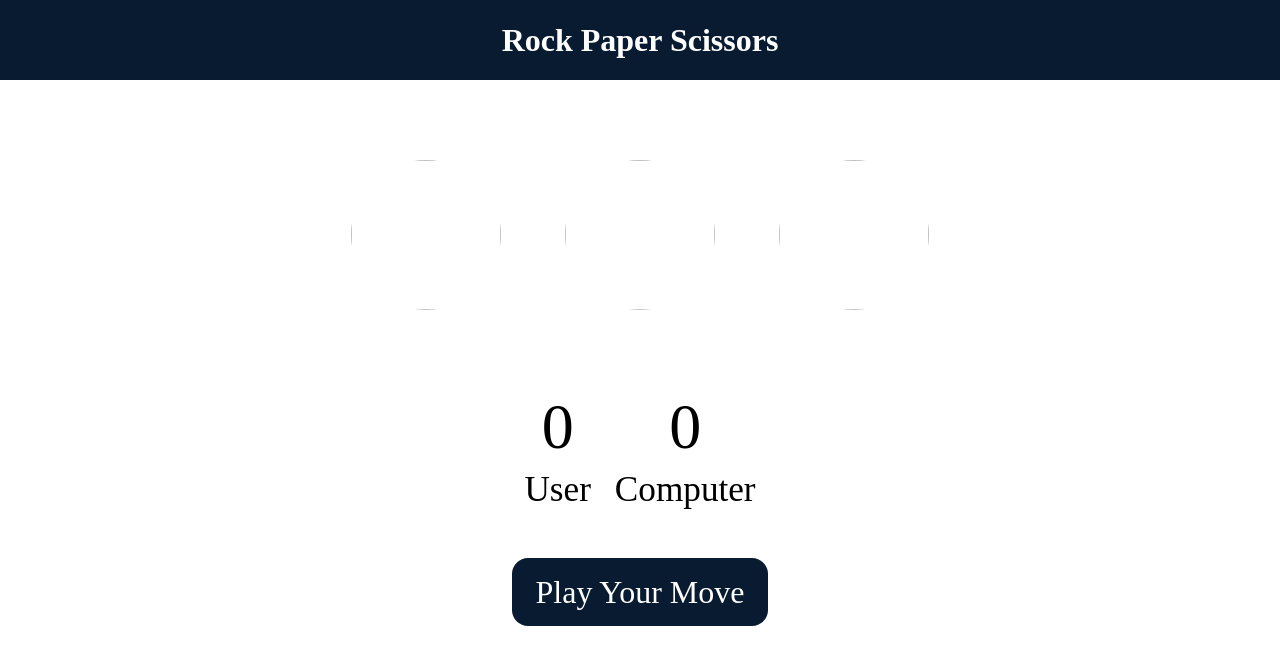
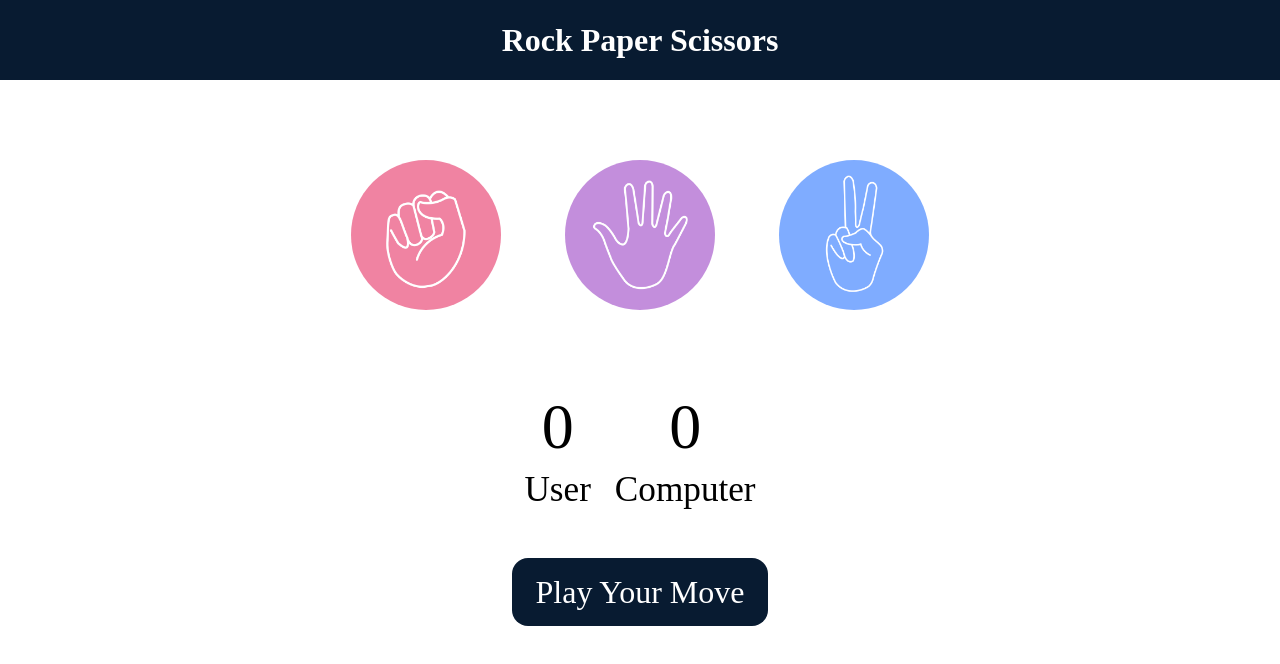
Before and after one commit to aaquib8700/Rock-Paper-and-Scissors-Game, a plain HTML site: page index.html in a window 1280 px wide. Drawn offline with Linux system fonts and the light colour scheme.

Commit message:
added all files

```diff
--- a/index.html
+++ b/index.html
@@ -10,9 +10,9 @@
 <body>
     <h1>Rock Paper Scissors</h1>
     <div class="choices">
-        <img src="rock.png" alt="" id="rock" class="choice">
-        <img src="paper.png" alt="" id="paper" class="choice">
-        <img src="scissors.png" alt="" id="scissor" class="choice">
+        <img src="images/rock.png" alt="" id="rock" class="choice">
+        <img src="images/paper.png" alt="" id="paper" class="choice">
+        <img src="images/scissors.png" alt="" id="scissor" class="choice">
     </div>
     <div class="score-card">
         <div class="score">
```
